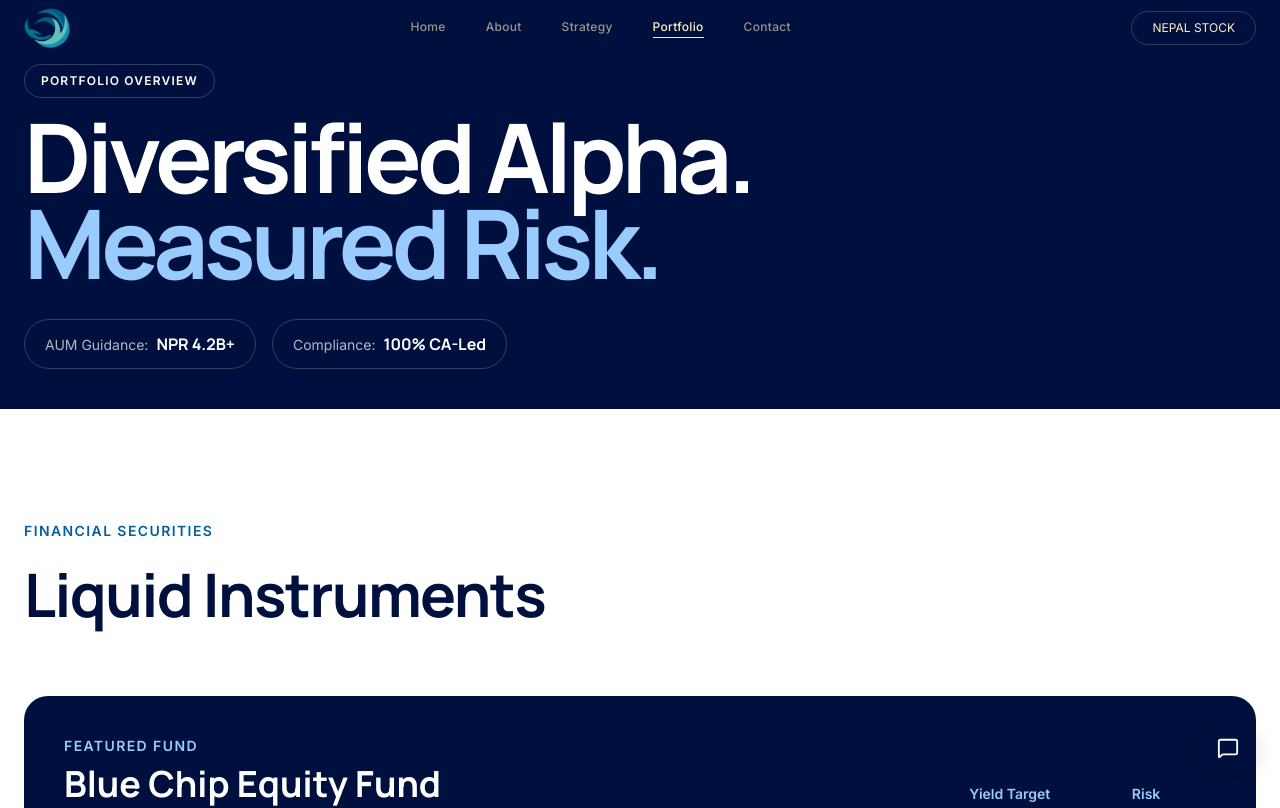
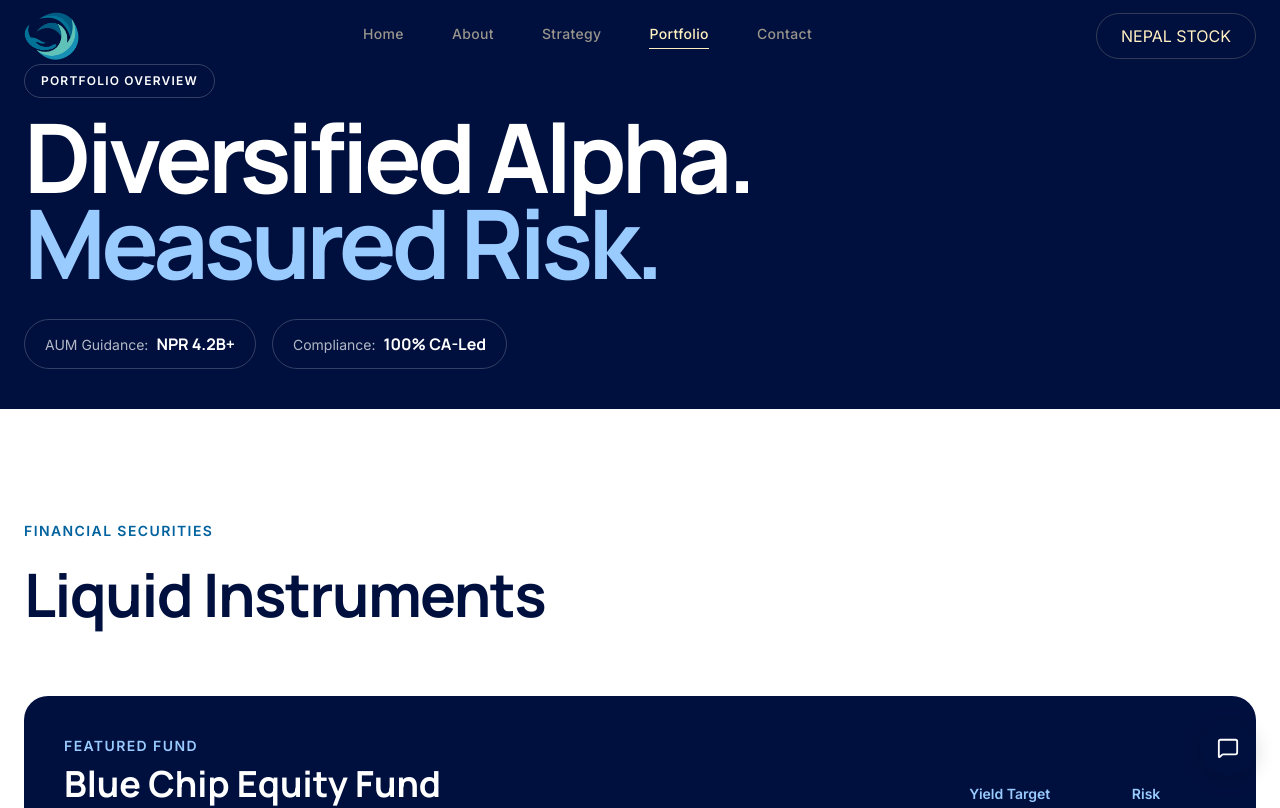
Before and after one commit to SakshamKandel/Blue-Ocean, a Next.js app: page /portfolio in a window 1280 px wide. Shown: the top 808 px of the page. Built offline with nearby package versions, Linux system fonts and the light colour scheme.

Commit message:
fix: sync portfolio nav bar dimensions with other pages

```diff
--- a/src/app/portfolio/page.tsx
+++ b/src/app/portfolio/page.tsx
@@ -22,18 +22,18 @@ export default function Portfolio() {
 
   return (
     <div className="min-h-screen bg-surface selection:bg-secondary/20 font-sans relative">
-      <nav className="fixed w-full z-50 top-0 px-4 py-1.5 sm:px-6 sm:py-2 mix-blend-difference text-white pointer-events-none">
-        <div className="max-w-7xl mx-auto flex flex-col gap-1 md:flex-row md:justify-between md:items-center pointer-events-auto">
+      <nav className="fixed w-full z-50 top-0 px-4 py-2 sm:px-6 sm:py-3 mix-blend-difference text-white pointer-events-none">
+        <div className="max-w-7xl mx-auto flex flex-col gap-2 md:flex-row md:justify-between md:items-center pointer-events-auto">
           <motion.div initial={{ opacity: 0 }} animate={{ opacity: 1 }} transition={{ delay: 0.5 }} className="flex items-center">
             <Link href="/">
-              <img src="/Logo.png" alt="Logo" className="h-8 sm:h-10 w-auto object-contain" />
+              <img src="/Logo.png" alt="Logo" className="h-10 sm:h-12 w-auto object-contain" />
             </Link>
           </motion.div>
-          <div className="flex gap-4 sm:gap-6 md:gap-10 font-medium text-[10px] sm:text-xs tracking-wide overflow-x-auto whitespace-nowrap pb-1 md:pb-0 max-w-full">
+          <div className="flex gap-5 sm:gap-8 md:gap-12 font-medium text-xs sm:text-sm tracking-wide overflow-x-auto whitespace-nowrap pb-1 md:pb-0 max-w-full">
              <Link href="/" className="opacity-60 hover:opacity-100 transition-opacity">Home</Link>
              <Link href="/about" className="opacity-60 hover:opacity-100 transition-opacity">About</Link>
              <Link href="/strategy" className="opacity-60 hover:opacity-100 transition-opacity">Strategy</Link>
-             <Link href="/portfolio" className="opacity-100 border-b border-white pb-0.5">Portfolio</Link>
+             <Link href="/portfolio" className="opacity-100 border-b border-white pb-1">Portfolio</Link>
              <Link href="/contact" className="opacity-60 hover:opacity-100 transition-opacity">Contact</Link>
           </div>
           <motion.a
@@ -43,7 +43,7 @@ export default function Portfolio() {
             initial={{ opacity: 0 }}
             animate={{ opacity: 1 }}
             transition={{ delay: 0.7 }}
-            className="hidden md:inline-flex px-5 py-2 rounded-full border border-white/20 hover:bg-white hover:text-black text-xs transition-all pointer-events-auto"
+            className="hidden md:inline-flex px-6 py-2.5 rounded-full border border-white/20 hover:bg-white hover:text-black transition-all pointer-events-auto"
           >
             NEPAL STOCK
           </motion.a>
```
